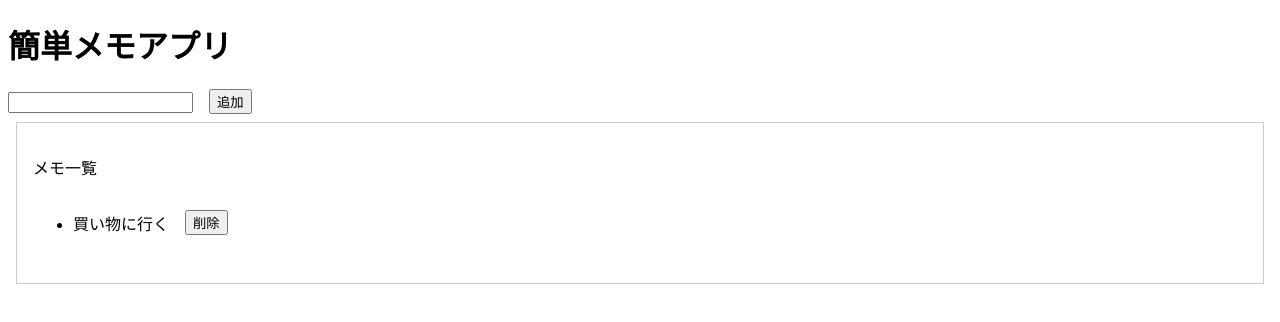
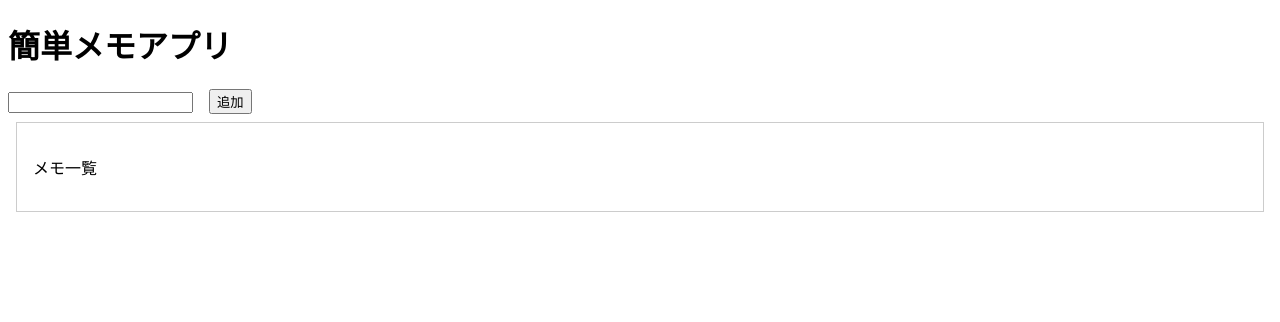
Before and after one commit to KimiyukiYamauchi/memo.react.tl, a React (Create React App) app: page / in a window 1280 px wide. Shown: the top 322 px of the page. Built offline with nearby package versions, Linux system fonts and the light colour scheme.

Commit message:
課題完成

```diff
--- a/src/App.tsx
+++ b/src/App.tsx
@@ -1,21 +1,52 @@
-import { FC } from "react";
+import { FC, useState } from "react";
 import styles from "./App.module.css";
 
 export const App: FC = () => {
+  //State(状態)の準備
+  const [text, setTaxt] = useState("");
+  const [memos, setMemos] = useState<string[]>([]);
+
+  //メモを追加する処理
+  const onClickAdd = () => {
+    if (text === "") return;
+    setMemos([...memos, text]);
+    setTaxt(""); //入力欄を空にする
+  };
+
+  //メモを削除する処理
+  const onClickDelete = (index: number) => {
+    const newMemos = [...memos];
+    newMemos.splice(index, 1);
+    setMemos(newMemos);
+  };
+  //画面表示
   return (
     <div>
       <h1>簡単メモアプリ</h1>
-      <input type="text" />
-      <button className={styles.button}>追加</button>
+      <input //入力欄
+        type="text"
+        value={text}
+        onChange={(e) => setTaxt(e.target.value)}
+      />
+      <button className={styles.button} onClick={onClickAdd}>
+        追加
+      </button>
       <div className={styles.container}>
         <p>メモ一覧</p>
         <ul>
-          <li>
-            <div className={styles.memoWrapper}>
-              <p>買い物に行く</p>
-              <button className={styles.button}>削除</button>
-            </div>
-          </li>
+          {memos.map((memo, index) => (
+            <li key={index}>
+              <div className={styles.memoWrapper}>
+                <p>{memo}</p>
+                <button
+                  className={styles.button}
+                  onClick={() => onClickDelete(index)}
+                >
+                  削除
+                </button>
+              </div>
+            </li>
+          ))}
         </ul>
       </div>
     </div>
```
